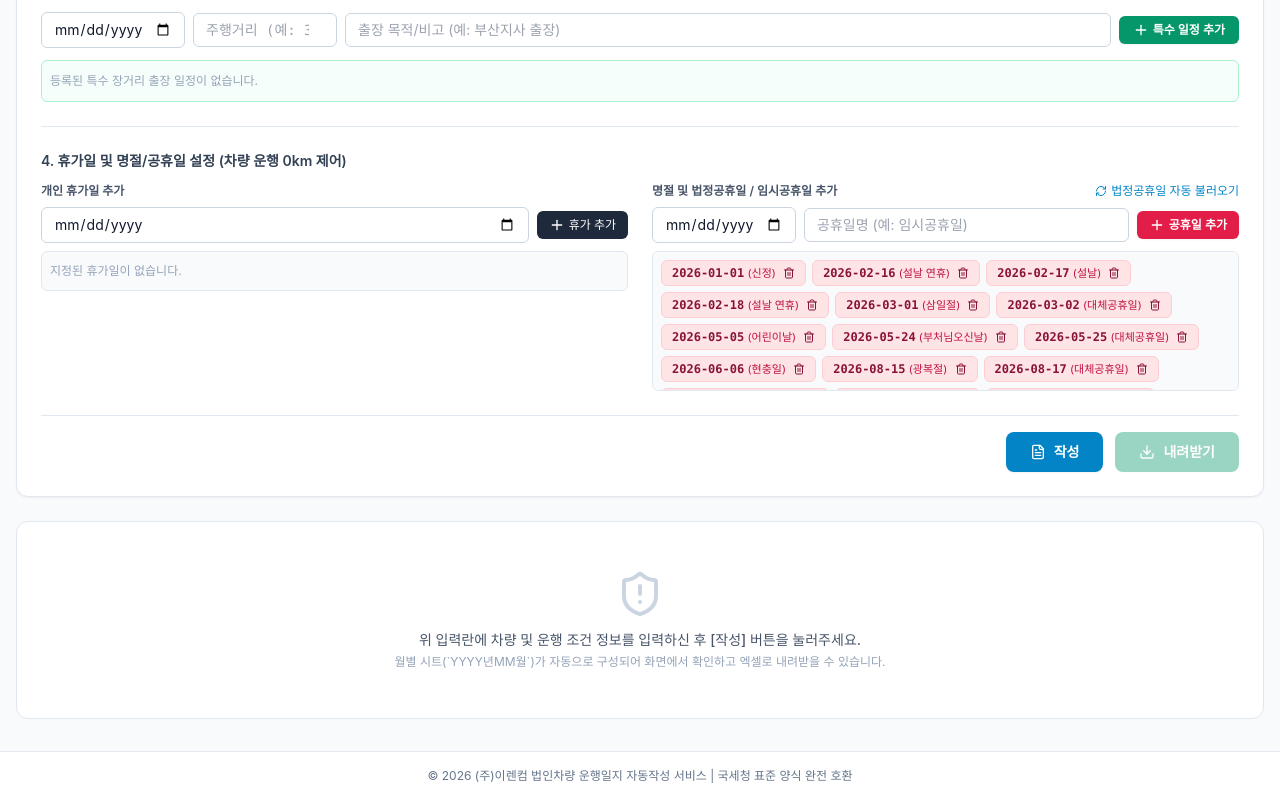
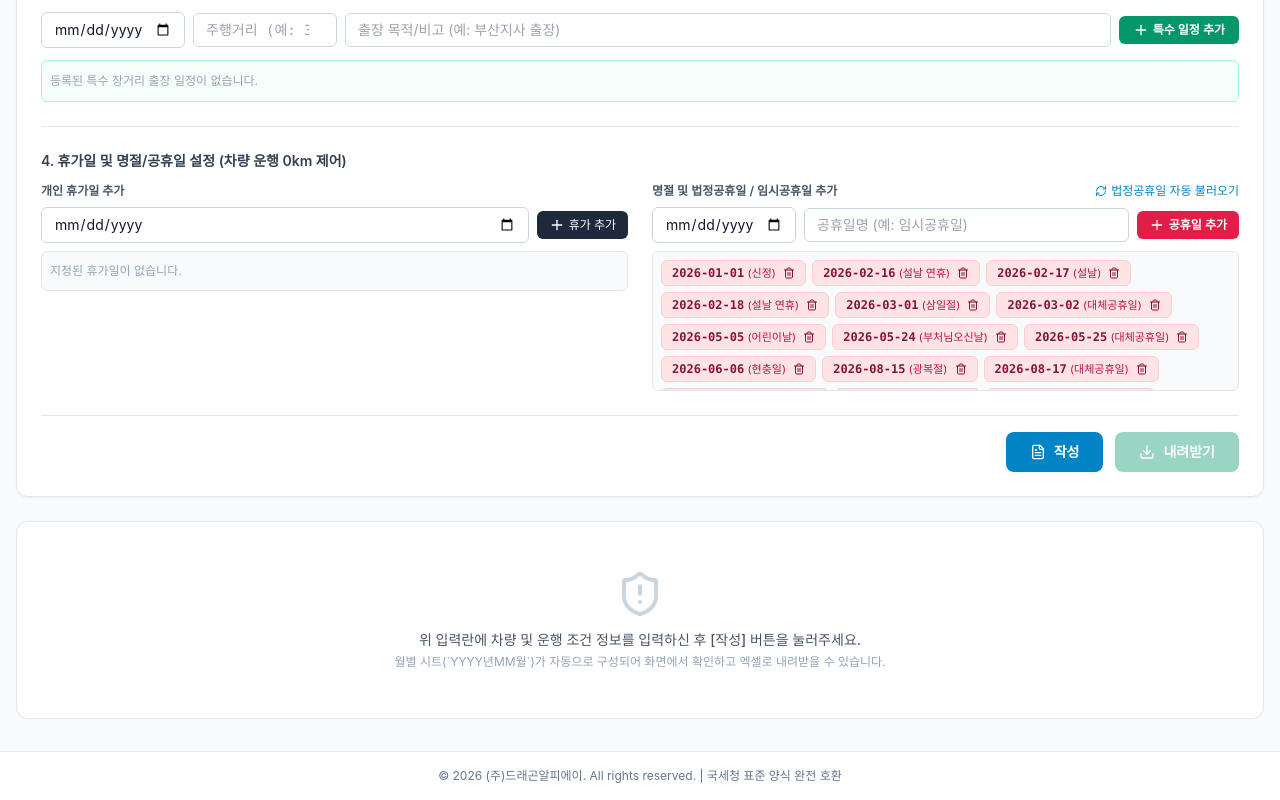
Before and after one commit to DragonRPA/AutoLog_Tax, a Next.js app: page / in a window 1280 px wide. Shown: the part 567-1367 px from the top of the page. Built offline with nearby package versions, Linux system fonts and the light colour scheme.

Commit message:
fix: v1.0.0.Build.13 - Update footer copyright to (주)드래곤알피에이

```diff
--- a/src/app/page.tsx
+++ b/src/app/page.tsx
@@ -158,7 +158,7 @@ export default function Home() {
 
       <footer className="border-t border-slate-200 dark:border-slate-800 py-4 bg-white dark:bg-slate-900 text-center text-xs text-slate-500">
         <p className="whitespace-nowrap">
-          © 2026 (주)이렌컴 법인차량 운행일지 자동작성 서비스 | 국세청 표준 양식 완전 호환
+          © 2026 (주)드래곤알피에이. All rights reserved. | 국세청 표준 양식 완전 호환
         </p>
       </footer>
 
```
Also changed, not shown: 1 other file (tests, documents, lock files or other folders).
